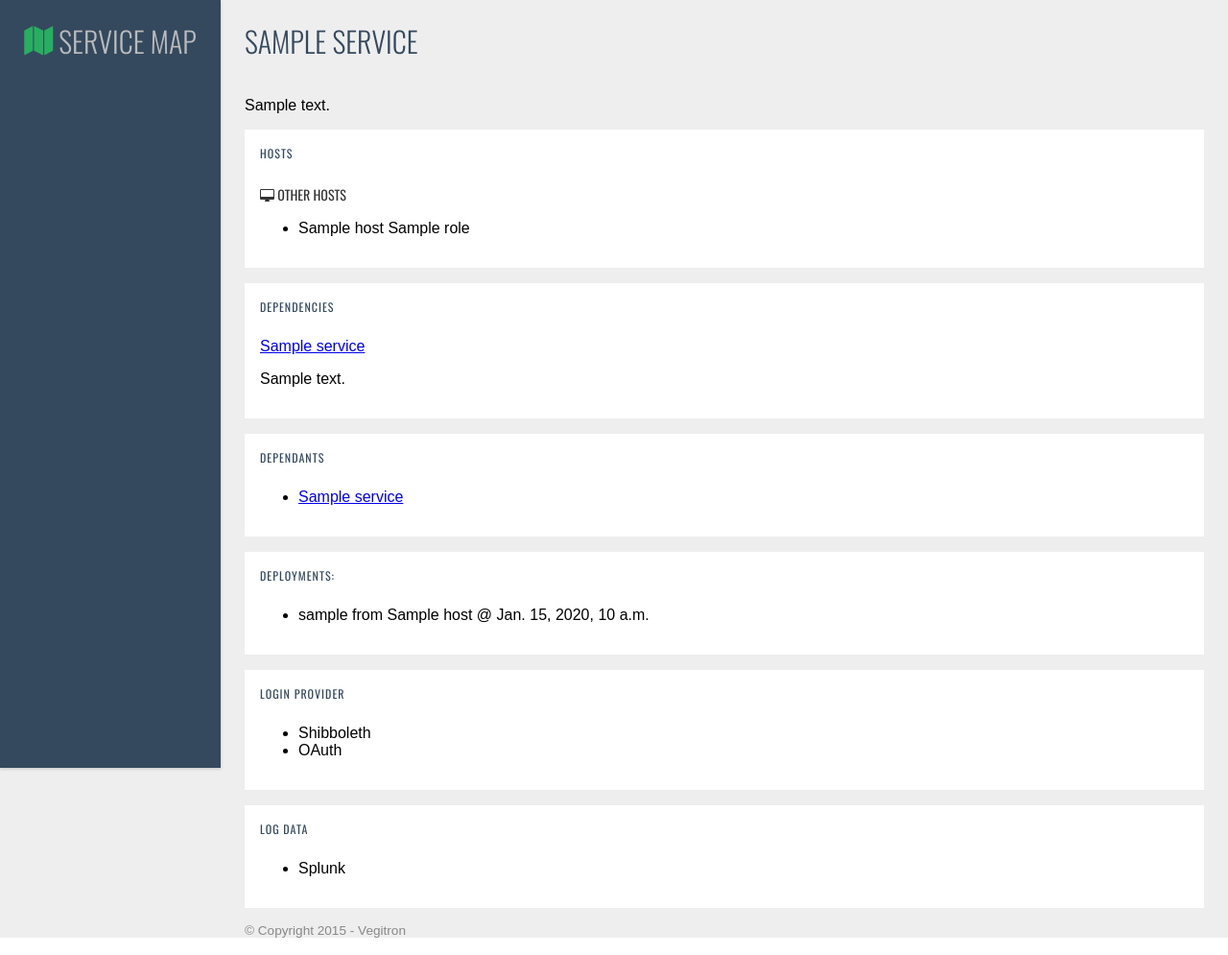
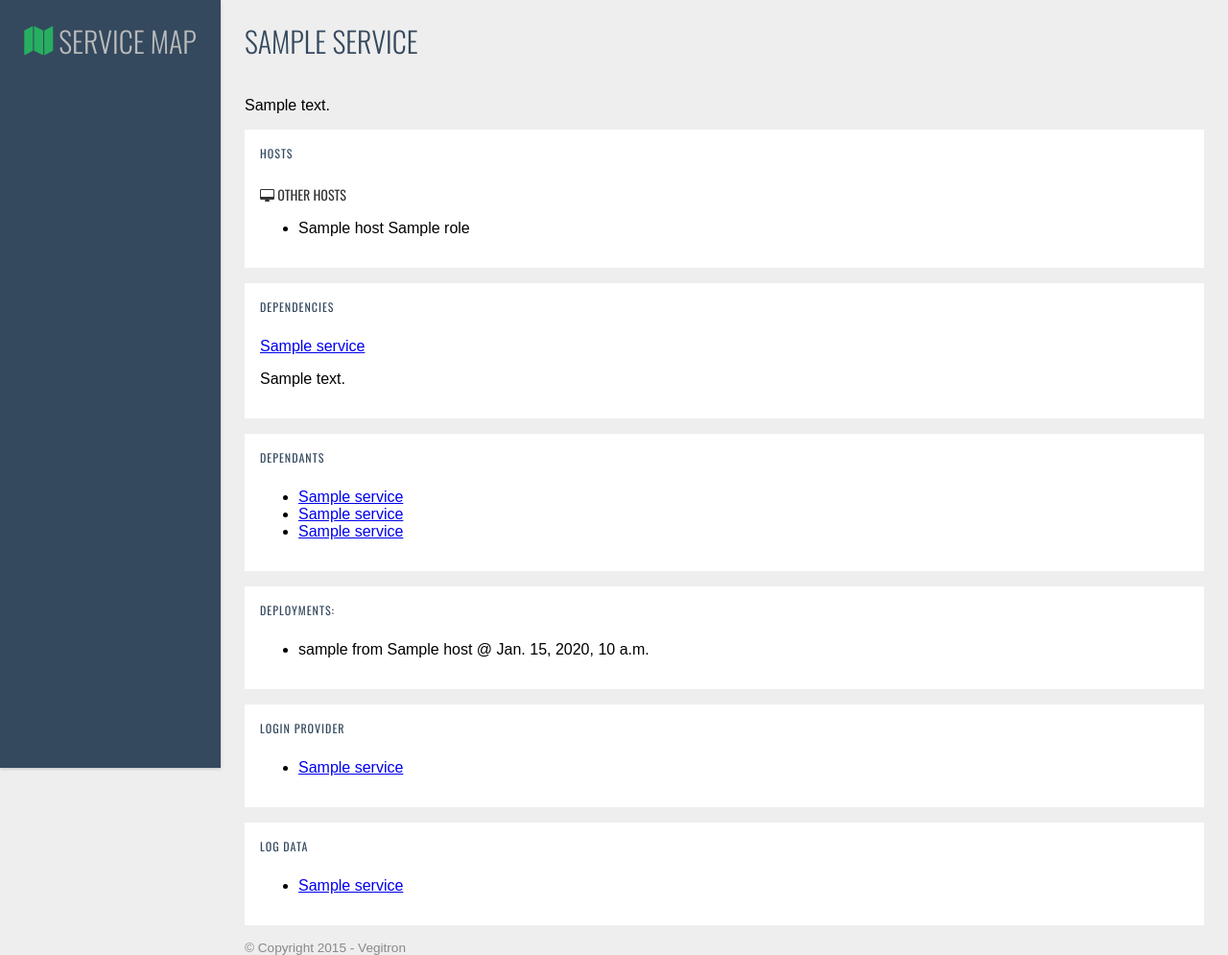
Before and after one commit to uw-it-aca/servicemap, a Django app: a page that uses servicemap/templates/servicemap/service.html in a window 1280 px wide. Shown: the whole page at 96% size. Run offline with Django 3.2, Linux system fonts and the light colour scheme; tables that the repository leaves empty hold one stand-in row (values such as "Sample post"); style sheets or scripts are compiled from the project's sources; some libraries are stand-ins or nearby versions.

Commit message:
Adding log and login systems to sample data, adding them to templates

```diff
--- a/servicemap/templates/servicemap/service.html
+++ b/servicemap/templates/servicemap/service.html
@@ -103,19 +103,26 @@
 </div>
 {% endif %}
 
+{% if login_systems %}
 <div class="svc-card">
 <h2>Login Provider</h2>
 <ul>
-    <li>Shibboleth</li>
-    <li>OAuth</li>
+    {% for sys in login_systems %}
+    <li><a href="{% url 'service_display' name=sys.name %}">{{ sys.name }}</a></li>
+    {% endfor %}
 </ul>
 </div>
+{% endif %}
 
+{% if log_services %}
 <div class="svc-card">
 <h2>Log Data</h2>
 <ul>
-    <li>Splunk</li>
+    {% for service in log_services %}
+    <li><a href="{% url 'service_display' name=service.name %}">{{ service.name }}</a></li>
+    {% endfor %}
 </ul>
 </div>
+{% endif %}
 
 {% endblock %}
--- a/servicemap/views.py
+++ b/servicemap/views.py
@@ -157,6 +157,8 @@ def display_service(request, name):
         "notes": service.notes,
         "deployments": [],
         "prereqs": [],
+        "log_services": [],
+        "login_systems": [],
         "hosts": {
             "application": [],
             "database": [],
@@ -176,6 +178,13 @@ def display_service(request, name):
 
     for req in sorted(service.prereqs.all(), key=lambda x: x.name):
         data["prereqs"].append({"name": req.name, "notes": req.notes})
+
+    for login in sorted(service.login_systems.all(), key=lambda x: x.name):
+        data["login_systems"].append({"name": login.name,
+                                      "notes": login.notes})
+
+    for log in sorted(service.log_services.all(), key=lambda x: x.name):
+        data["log_services"].append({"name": log.name, "notes": log.notes})
 
     for hr in sorted(service.hostroles.all(), key=lambda x: x.host.name):
         host = hr.host
@@ -197,6 +206,14 @@ def display_service(request, name):
     for rdep in sorted(reverse_dependencies, key=lambda x: x.name):
         data["dependency_of"].append(rdep.name)
 
+    reverse_dependencies = Service.objects.filter(login_systems__name=name)
+    for rdep in sorted(reverse_dependencies, key=lambda x: x.name):
+        data["dependency_of"].append(rdep.name)
+
+    reverse_dependencies = Service.objects.filter(log_services__name=name)
+    for rdep in sorted(reverse_dependencies, key=lambda x: x.name):
+        data["dependency_of"].append(rdep.name)
+
     return render_to_response("servicemap/service.html",
                               data,
                               context_instance=RequestContext(request))
```
Also changed, not shown: servicemap/management/commands/build_sample_data.py (+9 -0 lines).
